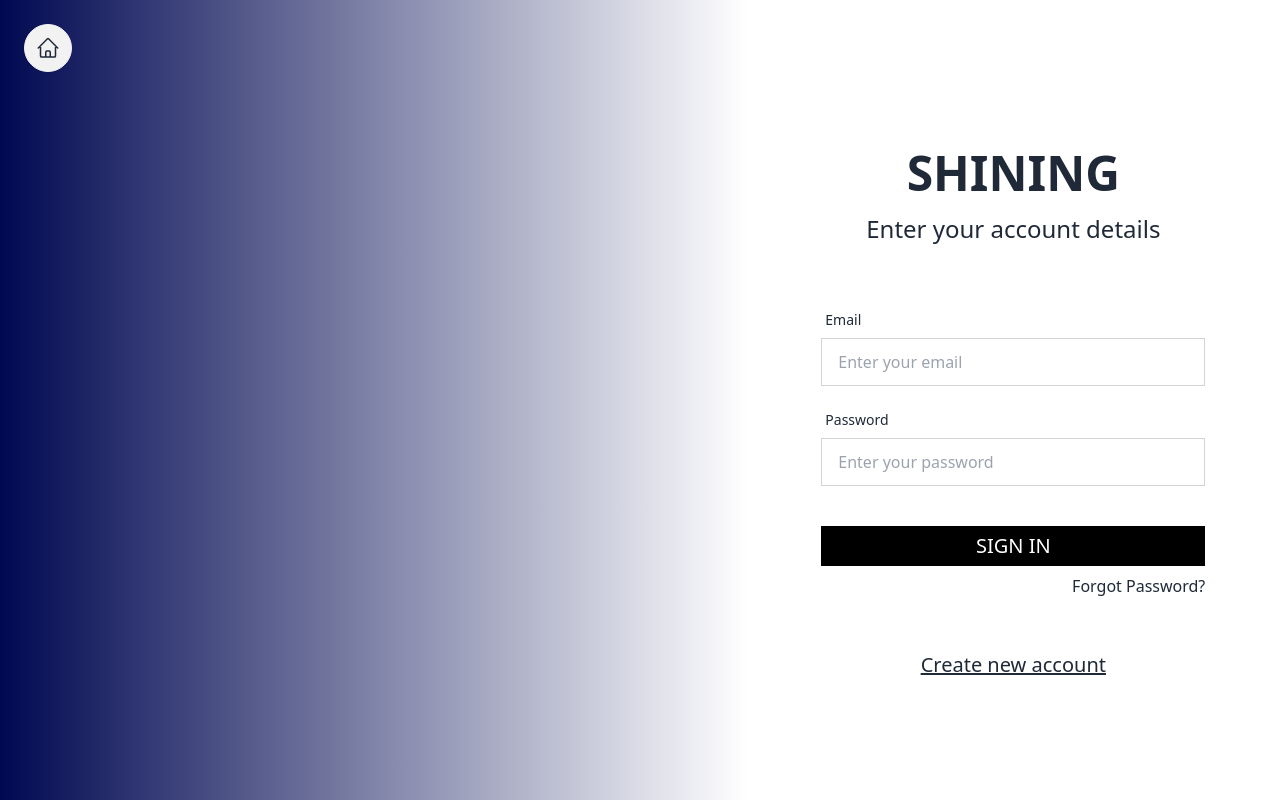
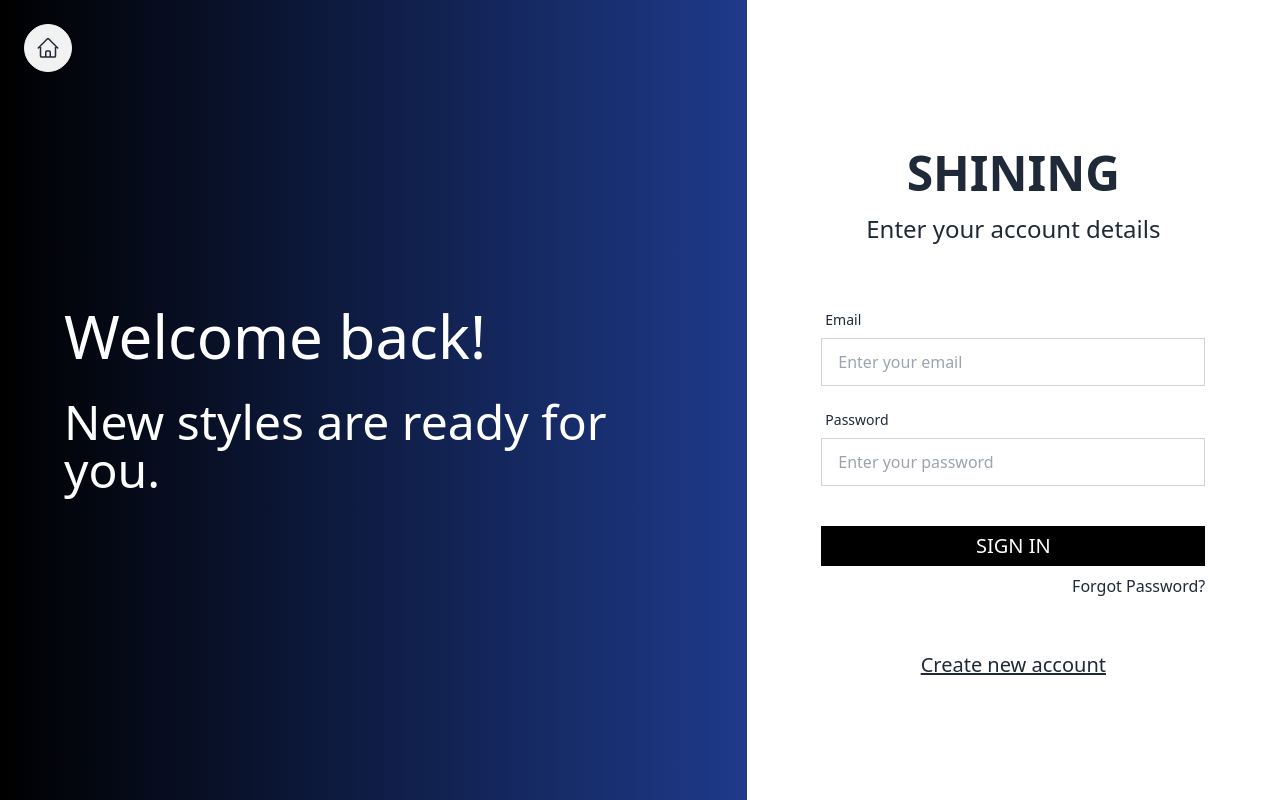
Before and after one commit to jsd8-novarex/e-commerce-frontend, a React (Vite) app: page /sign-in in a window 1280 px wide. Built offline with nearby package versions, Linux system fonts and the light colour scheme.

Commit message:
Edit(mine/AuthenForm) edit style

```diff
--- a/src/components/AuthenticationForm.tsx
+++ b/src/components/AuthenticationForm.tsx
@@ -1,4 +1,3 @@
-import clsx from "clsx";
 import { PropsWithChildren } from "react";
 import { useNavigate } from "react-router-dom";
 
@@ -38,13 +37,21 @@ function AuthenticationForm({
           />
         </svg>
       </button>
-      <div
-        className={clsx("col-span-5 hidden bg-gradient-to-r md:block lg:col-span-7", {
-          "from-[#000851] to-white": status === "sign-in",
-          "from-[#B38728] to-white": status === "sign-up",
-          "from-[#fd1d1d] to-white": status === "sign-in-admin",
-        })}
-      />
+      <div className=' col-span-5 hidden bg-gradient-to-r from-black to-blue-900 md:block lg:col-span-7'>
+        {status === "sign-in" && (
+          <div className='mx-16 justify-center h-full flex flex-col gap-8'>
+            <h2 className='sm:text-4xl md:text-5xl lg:text-6xl text-white'>Welcome back!</h2>
+            <p className='sm:text-3xl md:text-4xl lg:text-5xl text-white'>New styles are ready for you.</p>
+          </div>
+        )}
+        {status === "sign-up" && (
+          <div className='mx-16 justify-center h-full flex flex-col gap-8'>
+            <h2 className='sm:text-4xl md:text-5xl lg:text-6xl text-white'>Join SHINING</h2>
+            <p className='sm:text-3xl md:text-4xl lg:text-5xl text-white'>and discover your style!</p>
+          </div>
+        )}
+        {status === "sign-in-admin" && <h2 className='sm:text-4xl md:text-5xl lg:text-6xl text-center text-white'>Welcome"</h2>}
+      </div>
       <div className='col-span-full grid w-full grid-rows-7 p-4 md:col-span-7 lg:col-span-5 xl:p-12'>
         <div className='row-start-2 flex flex-col items-center gap-4'>
           <h2 className='text-4xl font-bold uppercase md:text-5xl'>Shining</h2>
```
